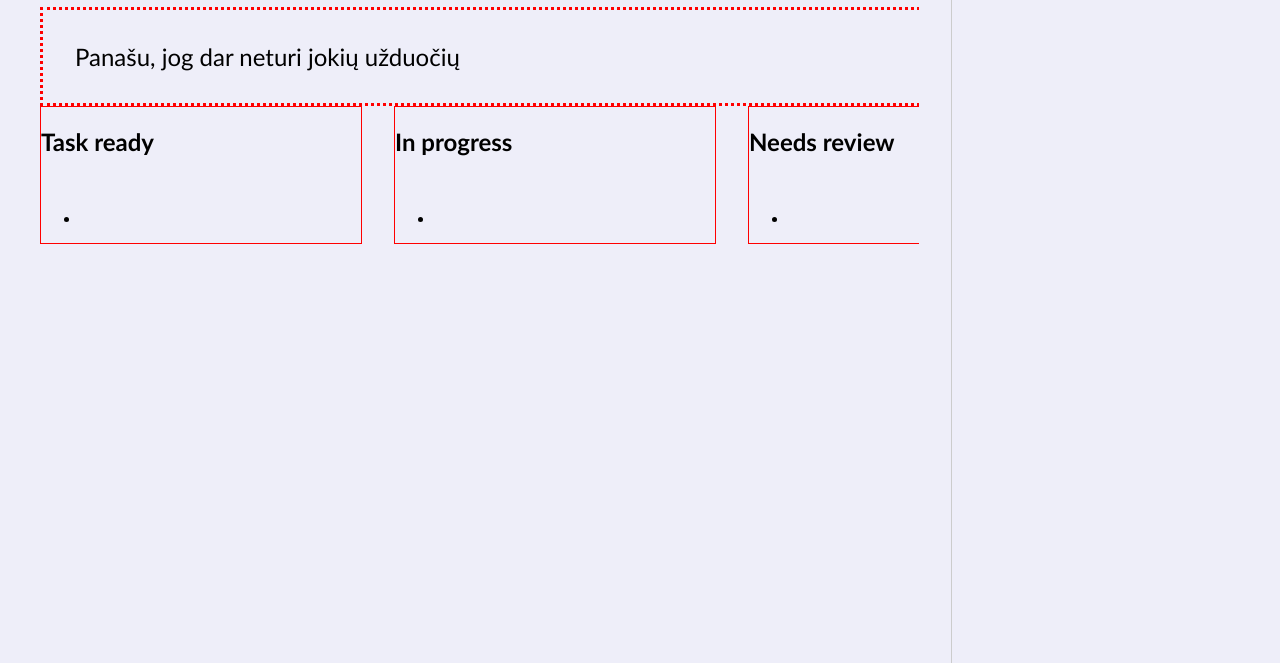
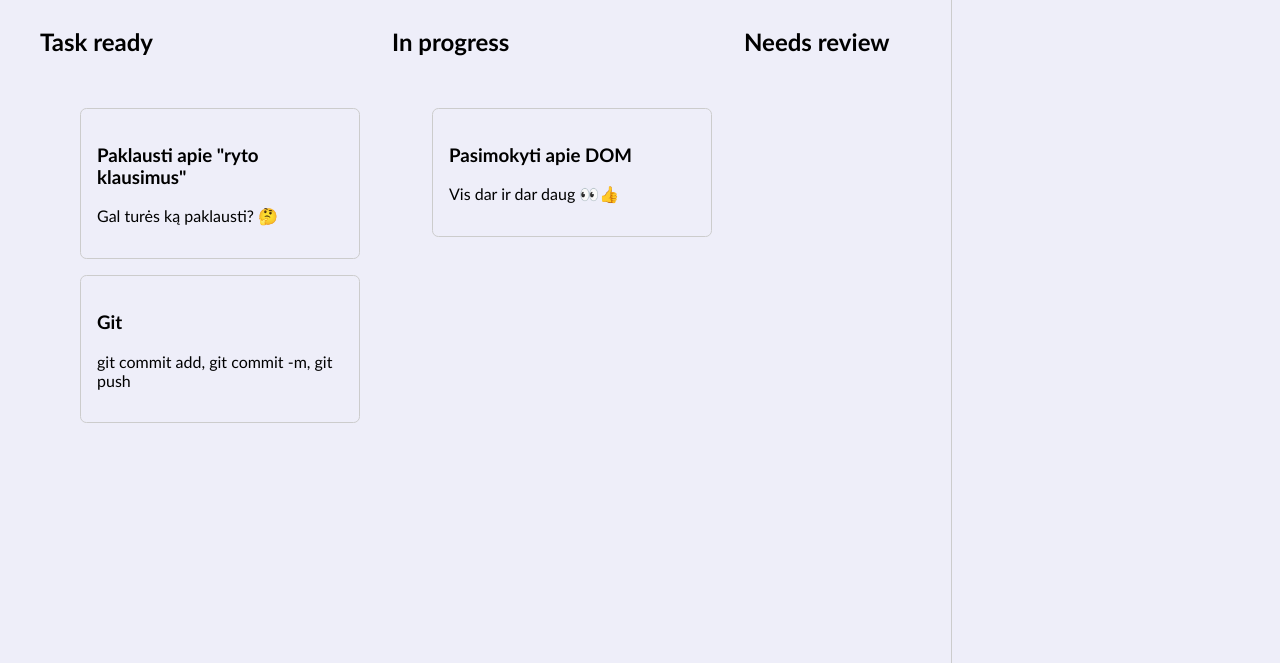
Before and after one commit to Skaistev/Dom_pirmas, a website with bundled scripts: page index.html in a window 1280 px wide. Shown: the part 177-840 px from the top of the page. Built offline with nearby package versions, Linux system fonts and the light colour scheme.

Commit message:
papildytas

```diff
--- a/css/components/card.css
+++ b/css/components/card.css
@@ -0,0 +1,16 @@
+.task-list {
+    display: flex;
+    flex-direction: column;
+    gap: 1rem;
+}
+
+.task-card {
+    padding: 1rem;
+    list-style: none;
+    border: 0.1rem solid #ccc;
+    border-radius: 0.4rem;
+}
+.task-card > .task-title {
+}
+.task-card > .task-description {
+}
--- a/css/components/task-table.css
+++ b/css/components/task-table.css
@@ -18,5 +18,5 @@
     flex-direction: column;
     gap: 1rem;
     width: 20rem;
-    border: 1px solid red;
+
 }
--- a/js/components/Table.js
+++ b/js/components/Table.js
@@ -12,27 +12,23 @@ Klase sudaro:
 import { TaskCard } from "./TaskCard.js";
 
 class Table {
-    constructor(selector, title, emptyTableText,data) {
+    constructor(selector, title, emptyTableText, data) {
         // this - lt. šis, šito, šio
         // this - kontekstinis kintamasis
+
         this.selector = selector;
         this.DOM = null;
         this.titleDOM = null;
         this.tableDOM = null;
-
+        this.emptyTableMsgDOM = null;
 
         this.title = title;
         this.emptyTableText = emptyTableText;
         this.data = data;
 
-
-        // this.columnNames = [];
-
-        this.tasks = [];
-        // taskCard objektai
+        this.tasks = [];    // TaskCard klases objektai
 
         this.init();
-
     }
 
     init() {
@@ -48,14 +44,16 @@ class Table {
             return 'ERROR: nepavyko rasti "title" elemento';
         }
 
+        if (!this.isValidEmptyTableMsgElement()) {
+            return 'ERROR: nepavyko rasti "empty table message" elemento';
+        }
+
         if (!this.isValidTableElement()) {
             return 'ERROR: nepavyko rasti "table" elemento';
         }
 
+        this.createTaskObjects();
         this.renderColumns();
-        this.createTaskObjects();
-
-        // vykdom turinio generavima...
     }
 
     isValidSelector() {
@@ -92,6 +90,22 @@ class Table {
         return true;
     }
 
+    isValidEmptyTableMsgElement() {
+        this.emptyTableMsgDOM = this.DOM.querySelector('.table-msg');
+
+        if (this.emptyTableMsgDOM === null) {
+            return false;
+        }
+
+        this.emptyTableMsgDOM.innerText = this.emptyTableText;
+
+        if (this.data.tasks.length > 0) {
+            this.emptyTableMsgDOM.style.display = 'none';
+        }
+
+        return true;
+    }
+
     isValidTableElement() {
         this.tableDOM = this.DOM.querySelector('.table-content');
 
@@ -102,52 +116,34 @@ class Table {
         return true;
     }
 
-    // addColumn(columnName) {
-
-    //     if (typeof columnName !== 'string') {
-    //         return 'ERROR: stulpelio pavadinimas turi buti "string" tipo';
-    //     }
-
-    //     columnName = columnName.trim().replace(/  +/g, ' ');
-
-    //     if (columnName === '') {
-    //         return 'ERROR: stulpelio pavadinimas turi buti ne tuscias tekstas';
-    //     }
-
-    //     this.columnNames.push(columnName);
-    // }
-
-    createTaksObjects(){
-        for(const task of this.data.tasks){
-            this.tasks.push(new TaskCard(task))
+    createTaskObjects() {
+        for (const task of this.data.tasks) {
+            this.tasks.push(new TaskCard(task));
         }
         console.log(this.tasks)
     }
-    renderColumns(){
 
-        let HTML = "";
+    renderColumns() {
+        let HTML = '';
 
-        console.log(this.data.columns);
-
-        for (const column of this.data.columns){
-
+        for (const column of this.data.columns) {
             let taskListHTML = '';
 
-            for(const taskObj of this.tasks){
-                if(column.status!== taskObj.status){
-                    continue
+            for (const taskObj of this.tasks) {
+                if (column.status !== taskObj.status) {
+                    continue;
                 }
 
-                taskListHTML += `<li>${task.title}</li>`
+                taskListHTML += taskObj.render();
             }
 
-            HTML += `<div class="table-column">
-            <h2>${column.title}</h2>
-            <ul>
-            <li>${taskListHTML}</li>
-            </ul>
-            </div>`
+            HTML += `
+                <div class="table-column">
+                    <h2 class="column-title">${column.title}</h2>
+                    <ul class="task-list">${taskListHTML}</ul>
+                </div>`;
         }
+
         this.tableDOM.innerHTML = HTML;
     }
 }
--- a/js/components/TaskCard.js
+++ b/js/components/TaskCard.js
@@ -7,9 +7,13 @@ class TaskCard {
 
     }
 
-render () {
-    return `<li>${this.title}</li>`
-}
+    render() {
+        return `
+            <li class="task-card">
+                <h3 class="task-title">${this.title}</h3>
+                <p class="task-description">${this.description}</p>
+            </li>`;
+    }
 }
 
 export { TaskCard };
--- a/js/data/data.js
+++ b/js/data/data.js
@@ -18,7 +18,7 @@ const data = {
         {
             title: 'Paklausti apie "ryto klausimus"',
             description: 'Gal turės ką paklausti? 🤔',
-            status: 'in-progress',
+            status: 'todo',
         },
         {
             title: 'Git',
```
Also changed, not shown: js/pages/home.js (+16 -0 lines).
